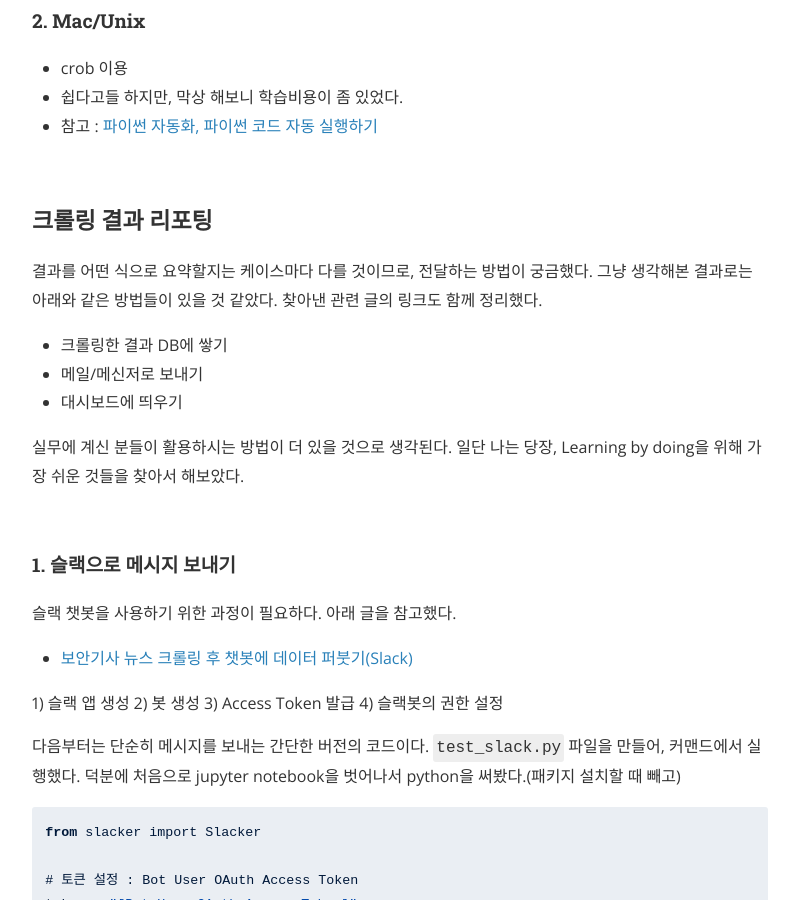
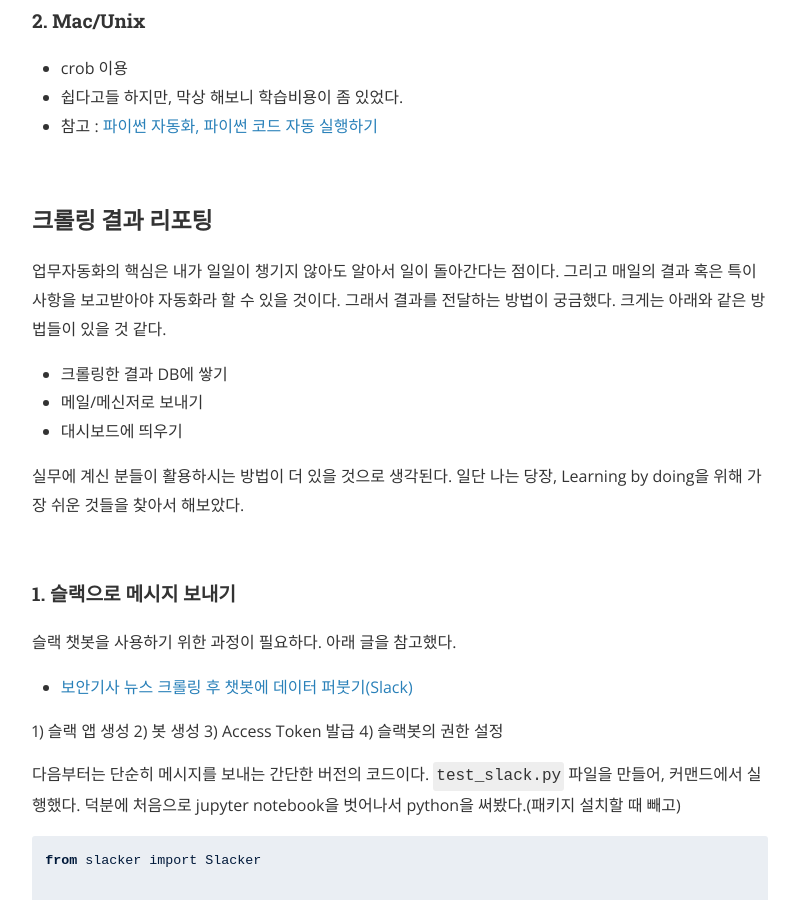
Before and after one commit to JessyMin/jessymin.github.io, a Jekyll site: the page built from _posts/2019-03-24-automation-sending-slack-email.md, in a window 1280 px wide and 900 px high, scrolled down 1020 px. Shown: the whole window, without its empty margins (240-1039 px from the left). Built offline with Jekyll 4.4.1, drawn with Linux system fonts in a browser that asks for light colours; nearby versions of some CDN libraries.

Commit message:
[edit] text

```diff
--- a/_posts/2019-03-24-automation-sending-slack-email.md
+++ b/_posts/2019-03-24-automation-sending-slack-email.md
@@ -42,7 +42,7 @@ category : 'python'
 
 ### 크롤링 결과 리포팅
 
-결과를 어떤 식으로 요약할지는 케이스마다 다를 것이므로, 전달하는 방법이 궁금했다. 그냥 생각해본 결과로는 아래와 같은 방법들이 있을 것 같았다. 찾아낸 관련 글의 링크도 함께 정리했다.
+업무자동화의 핵심은 내가 일일이 챙기지 않아도 알아서 일이 돌아간다는 점이다. 그리고 매일의 결과 혹은 특이사항을 보고받아야 자동화라 할 수 있을 것이다. 그래서 결과를 전달하는 방법이 궁금했다. 크게는 아래와 같은 방법들이 있을 것 같다.
 
 - 크롤링한 결과 DB에 쌓기
 - 메일/메신저로 보내기
```
